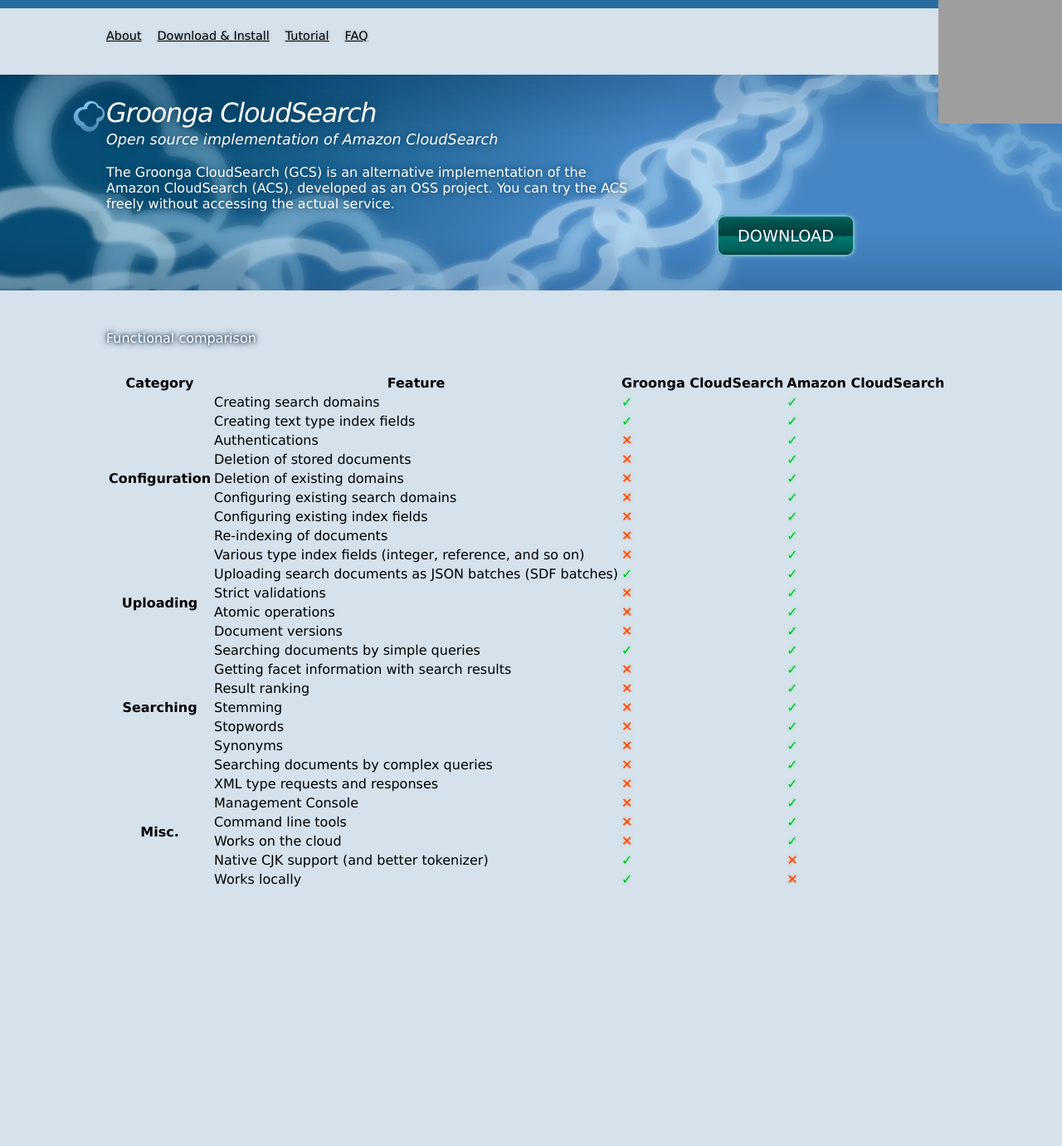
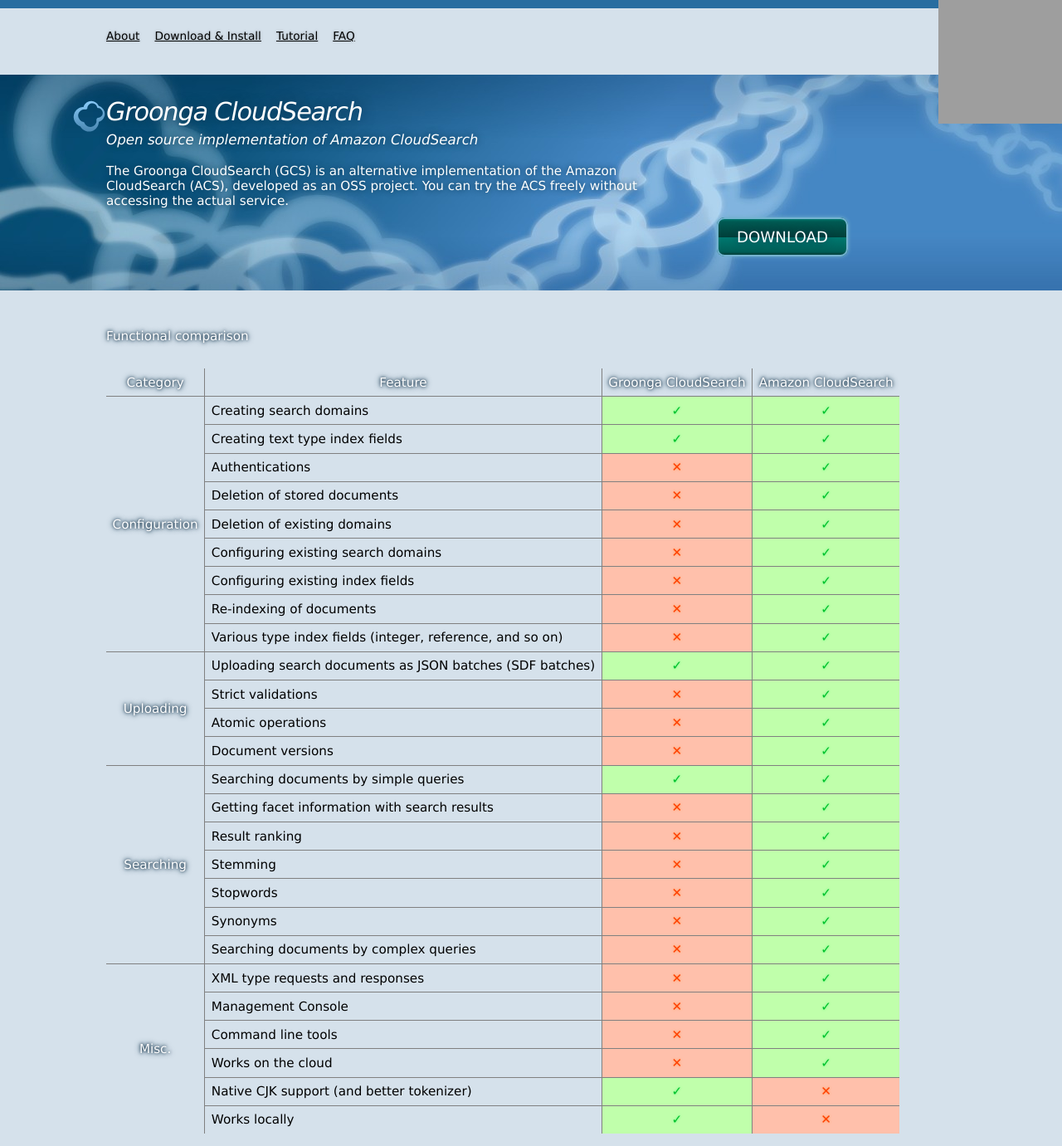
Before and after one commit to groonga/gcs.groonga.org, a Jekyll site: the page built from index.md, in a window 1280 px wide. Shown: the whole page at 83% size. Built offline with Jekyll 4.4.1, drawn with Linux system fonts in a browser that asks for light colours; before the commit the page ends 1088 px from its top, so only the background shows below that; grey boxes are pictures that could not be loaded.

Commit message:
Stylize tables

```diff
--- a/index.md
+++ b/index.md
@@ -14,7 +14,7 @@
 
 ## Functional comparison
 
-<table>
+<table id="functional-comparison-table">
   <thead>
   <tr>
     <th>Category</th>
@@ -23,117 +23,118 @@
     <th>Amazon CloudSearch</th>
   </tr>
   </thead>
+
   <tbody>
   <tr>
     <th rowspan="9">Configuration</th>
     <td>Creating search domains</td>
-    <td><span class="functional-ok">&#x2713;</span></td><td><span class="functional-ok">&#x2713;</span></td>
+    <td class="functional-ok">&#x2713;</td><td class="functional-ok">&#x2713;</td>
   </tr>
   <tr>
     <td>Creating text type index fields</td>
-    <td><span class="functional-ok">&#x2713;</span></td><td><span class="functional-ok">&#x2713;</span></td>
+    <td class="functional-ok">&#x2713;</td><td class="functional-ok">&#x2713;</td>
   </tr>
   <tr>
     <td>Authentications</td>
-    <td><span class="functional-ng">&#x2715;</span></td><td><span class="functional-ok">&#x2713;</span></td>
+    <td class="functional-ng">&#x2715;</td><td class="functional-ok">&#x2713;</td>
   </tr>
   <tr>
     <td>Deletion of stored documents</td>
-    <td><span class="functional-ng">&#x2715;</span></td><td><span class="functional-ok">&#x2713;</span></td>
+    <td class="functional-ng">&#x2715;</td><td class="functional-ok">&#x2713;</td>
   </tr>
   <tr>
     <td>Deletion of existing domains</td>
-    <td><span class="functional-ng">&#x2715;</span></td><td><span class="functional-ok">&#x2713;</span></td>
+    <td class="functional-ng">&#x2715;</td><td class="functional-ok">&#x2713;</td>
   </tr>
   <tr>
     <td>Configuring existing search domains</td>
-    <td><span class="functional-ng">&#x2715;</span></td><td><span class="functional-ok">&#x2713;</span></td>
+    <td class="functional-ng">&#x2715;</td><td class="functional-ok">&#x2713;</td>
   </tr>
   <tr>
     <td>Configuring existing index fields</td>
-    <td><span class="functional-ng">&#x2715;</span></td><td><span class="functional-ok">&#x2713;</span></td>
+    <td class="functional-ng">&#x2715;</td><td class="functional-ok">&#x2713;</td>
   </tr>
   <tr>
     <td>Re-indexing of documents</td>
-    <td><span class="functional-ng">&#x2715;</span></td><td><span class="functional-ok">&#x2713;</span></td>
+    <td class="functional-ng">&#x2715;</td><td class="functional-ok">&#x2713;</td>
   </tr>
   <tr>
     <td>Various type index fields (integer, reference, and so on)</td>
-    <td><span class="functional-ng">&#x2715;</span></td><td><span class="functional-ok">&#x2713;</span></td>
+    <td class="functional-ng">&#x2715;</td><td class="functional-ok">&#x2713;</td>
   </tr>
 
   <tr>
     <th rowspan="4">Uploading</th>
     <td>Uploading search documents as JSON batches (SDF batches)</td>
-    <td><span class="functional-ok">&#x2713;</span></td><td><span class="functional-ok">&#x2713;</span></td>
+    <td class="functional-ok">&#x2713;</td><td class="functional-ok">&#x2713;</td>
   </tr>
   <tr>
     <td>Strict validations</td>
-    <td><span class="functional-ng">&#x2715;</span></td><td><span class="functional-ok">&#x2713;</span></td>
+    <td class="functional-ng">&#x2715;</td><td class="functional-ok">&#x2713;</td>
   </tr>
   <tr>
     <td>Atomic operations</td>
-    <td><span class="functional-ng">&#x2715;</span></td><td><span class="functional-ok">&#x2713;</span></td>
+    <td class="functional-ng">&#x2715;</td><td class="functional-ok">&#x2713;</td>
   </tr>
   <tr>
     <td>Document versions</td>
-    <td><span class="functional-ng">&#x2715;</span></td><td><span class="functional-ok">&#x2713;</span></td>
+    <td class="functional-ng">&#x2715;</td><td class="functional-ok">&#x2713;</td>
   </tr>
 
   <tr>
     <th rowspan="7">Searching</th>
     <td>Searching documents by simple queries</td>
-    <td><span class="functional-ok">&#x2713;</span></td><td><span class="functional-ok">&#x2713;</span></td>
+    <td class="functional-ok">&#x2713;</td><td class="functional-ok">&#x2713;</td>
   </tr>
   <tr>
     <td>Getting facet information with search results</td>
-    <td><span class="functional-ng">&#x2715;</span></td><td><span class="functional-ok">&#x2713;</span></td>
+    <td class="functional-ng">&#x2715;</td><td class="functional-ok">&#x2713;</td>
   </tr>
   <tr>
     <td>Result ranking</td>
-    <td><span class="functional-ng">&#x2715;</span></td><td><span class="functional-ok">&#x2713;</span></td>
+    <td class="functional-ng">&#x2715;</td><td class="functional-ok">&#x2713;</td>
   </tr>
   <tr>
     <td>Stemming</td>
-    <td><span class="functional-ng">&#x2715;</span></td><td><span class="functional-ok">&#x2713;</span></td>
+    <td class="functional-ng">&#x2715;</td><td class="functional-ok">&#x2713;</td>
   </tr>
   <tr>
     <td>Stopwords</td>
-    <td><span class="functional-ng">&#x2715;</span></td><td><span class="functional-ok">&#x2713;</span></td>
+    <td class="functional-ng">&#x2715;</td><td class="functional-ok">&#x2713;</td>
   </tr>
   <tr>
     <td>Synonyms</td>
-    <td><span class="functional-ng">&#x2715;</span></td><td><span class="functional-ok">&#x2713;</span></td>
+    <td class="functional-ng">&#x2715;</td><td class="functional-ok">&#x2713;</td>
   </tr>
   <tr>
     <td>Searching documents by complex queries</td>
-    <td><span class="functional-ng">&#x2715;</span></td><td><span class="functional-ok">&#x2713;</span></td>
+    <td class="functional-ng">&#x2715;</td><td class="functional-ok">&#x2713;</td>
   </tr>
 
   <tr>
     <th rowspan="6">Misc.</th>
     <td>XML type requests and responses</td>
-    <td><span class="functional-ng">&#x2715;</span></td><td><span class="functional-ok">&#x2713;</span></td>
+    <td class="functional-ng">&#x2715;</td><td class="functional-ok">&#x2713;</td>
   </tr>
   <tr>
     <td>Management Console</td>
-    <td><span class="functional-ng">&#x2715;</span></td><td><span class="functional-ok">&#x2713;</span></td>
+    <td class="functional-ng">&#x2715;</td><td class="functional-ok">&#x2713;</td>
   </tr>
   <tr>
     <td>Command line tools</td>
-    <td><span class="functional-ng">&#x2715;</span></td><td><span class="functional-ok">&#x2713;</span></td>
+    <td class="functional-ng">&#x2715;</td><td class="functional-ok">&#x2713;</td>
   </tr>
   <tr>
     <td>Works on the cloud</td>
-    <td><span class="functional-ng">&#x2715;</span></td><td><span class="functional-ok">&#x2713;</span></td>
+    <td class="functional-ng">&#x2715;</td><td class="functional-ok">&#x2713;</td>
   </tr>
   <tr>
     <td>Native CJK support (and better tokenizer)</td>
-    <td><span class="functional-ok">&#x2713;</span></td><td><span class="functional-ng">&#x2715;</span></td>
+    <td class="functional-ok">&#x2713;</td><td class="functional-ng">&#x2715;</td>
   </tr>
   <tr>
     <td>Works locally</td>
-    <td><span class="functional-ok">&#x2713;</span></td><td><span class="functional-ng">&#x2715;</span></td>
+    <td class="functional-ok">&#x2713;</td><td class="functional-ng">&#x2715;</td>
   </tr>
   </tbody>
 </table>
--- a/stylesheets/screen/base.css
+++ b/stylesheets/screen/base.css
@@ -7,6 +7,7 @@
                Verdana,
                Tahoma,
                sans-serif;
+  font-size: 95%;
   margin: 0;
   padding: 80px 10% 1em;
 }
@@ -28,7 +29,8 @@
 h2, h2 *,
 h3, h3 *,
 h4, h4 *,
-h5, h5 * {
+h5, h5 *,
+th {
   color: white;
   font-weight: normal;
   text-decoration: none;
@@ -74,15 +76,49 @@
   text-shadow: #9AA4AC 0 0 0.25em;
 }
 
+table {
+  border: none;
+  border-collapse: collapse;
+}
+
+td, th {
+  border-left: 1px solid gray;
+  border-right: 1px solid gray;
+  border-top: 1px solid gray;
+  padding: 0.5em;
+}
+
+table > thead:first-child > tr:first-child > *,
+table > tr:first-child > * {
+  border-top: none;
+}
+
+tr > *:first-child {
+  border-left: none;
+}
+
+tr > *:last-child {
+  border-right: none;
+}
+
+
 .functional-ok {
+  background: #C0FFAB;
   color: #00BF2B;
   text-shadow: #5AFF79 0 0 0.2em;
 }
 
 .functional-ng {
+  background: #FFC0AB;
   color: #FF4000;
   text-shadow: #FF9750 0 0 0.2em;
 }
+
+table .functional-ok,
+table .functional-ng {
+  text-align: center;
+}
+
 
 #fork-me {
   margin: 0;
```
